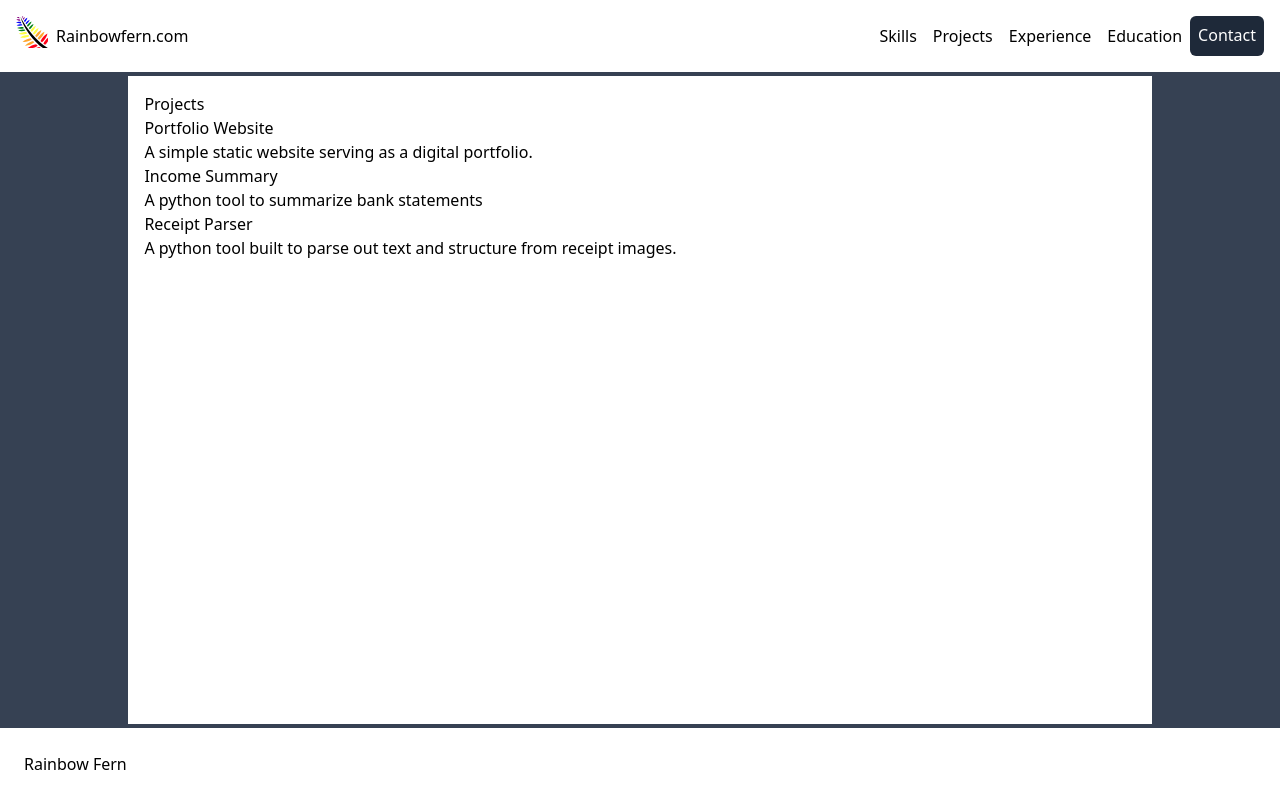
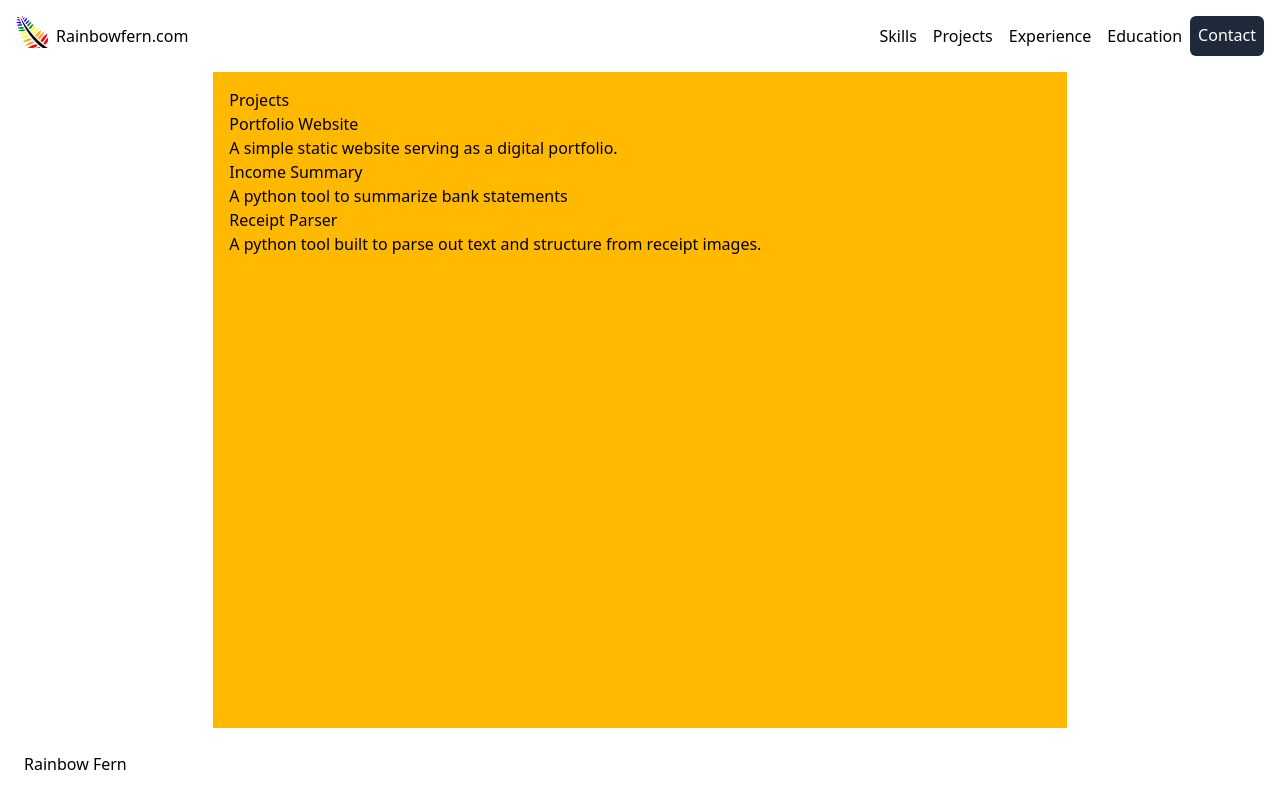
Before and after one commit to distractdiverge/portfolio-website, a React (Vite) app: page /projects in a window 1280 px wide. Built offline with nearby package versions, Linux system fonts and the light colour scheme.

Commit message:
removed dark grey background

```diff
--- a/index.html
+++ b/index.html
@@ -6,7 +6,7 @@
     <meta name="viewport" content="width=device-width, initial-scale=1.0" />
     <title>Rainbow Fern Development</title>
   </head>
-  <body class="bg-gray-700 ">
+  <body class="bg-white ">
     <div id="root" className=""></div>
     <script type="module" src="/src/main.tsx"></script>
   </body>
--- a/src/main.tsx
+++ b/src/main.tsx
@@ -16,12 +16,12 @@ import { Routes, Route, BrowserRouter } from 'react-router-dom';
 ReactDOM.createRoot(document.getElementById('root')!).render(
   <React.StrictMode>
     <BrowserRouter>
-      <div className="grid grid-cols-10 gap-0 lg:gap-1 justify-stretch align-stretch min-h-screen grid-rows-[48px_auto_72px] md:grid-rows-[72px_auto_72px]">
-          <div className="col-span-10">
+      <div className="grid grid-cols-12 gap-0 justify-stretch align-stretch min-h-screen grid-rows-[48px_auto_72px] md:grid-rows-[72px_auto_72px]">
+          <div className="col-span-12">
               <HeaderComponent />
             </div>
-          <div className="hidden lg:block lg:col-span-1 bg-gray-700">&nbsp;</div>
-          <div className="col-span-10 lg:col-span-8 h-auto bg-white p-4">
+          <div className="hidden lg:block lg:col-span-2">&nbsp;</div>
+          <div className="col-span-12 lg:col-span-8 bg-amber-400 p-2 lg:p-4">
             <Routes>
                 <Route path="/"           element={<App/>}          errorElement={<ErrorPage />} />
                 <Route path="/projects"   element={<Projects />}    errorElement={<ErrorPage />}/>
@@ -32,8 +32,8 @@ ReactDOM.createRoot(document.getElementById('root')!).render(
               </Routes>
 
           </div>
-          <div className="hidden lg:block lg:col-span-1 bg-gray-700"></div>
-          <div className="col-span-10">
+          <div className="hidden lg:block lg:col-span-2"></div>
+          <div className="col-span-12">
             <FooterComponent />
           </div>
       </div>
```
